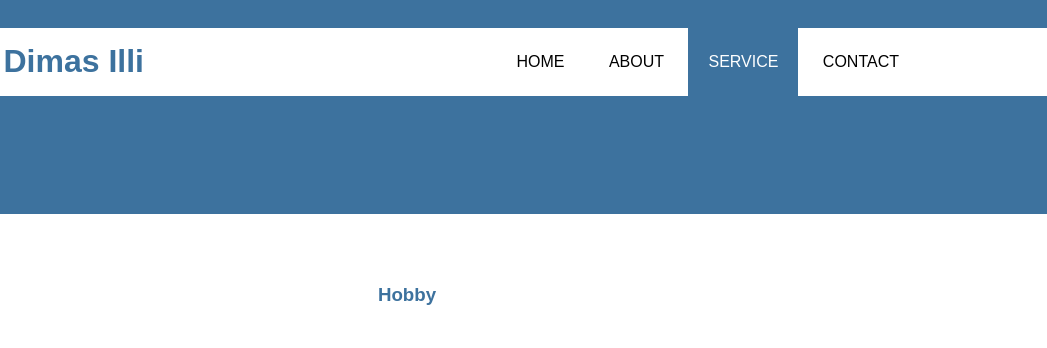
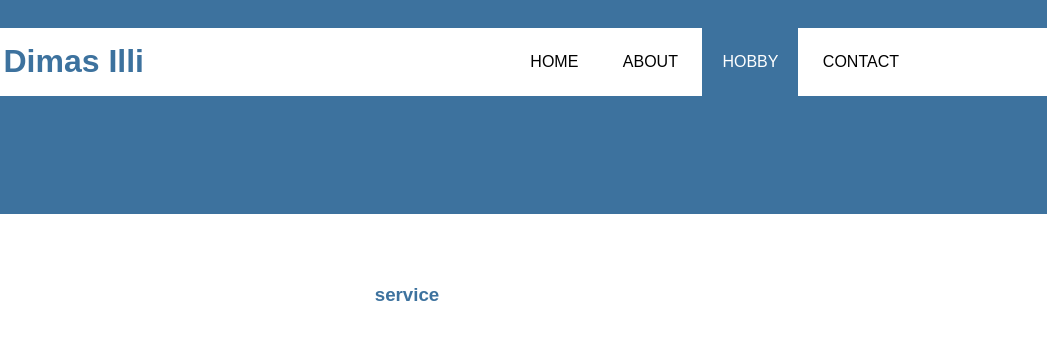
Before and after one commit to dj3project/dj3project.github.io, a plain HTML site: page service.html in a window 1280 px wide. Shown: the top 348 px of the page, 233-1280 px from the left. Drawn offline with nearby package versions, Linux system fonts and the light colour scheme.

Commit message:
Update and rename hoby.html to service.html

```diff
--- a/hoby.html
+++ b/service.html
@@ -30,7 +30,7 @@
 			<ul>
 				<li><a href="index.html">HOME</a></li>
 				<li><a href="about.html">ABOUT</a></li>
-				<li class="active"><a href="service.html">SERVICE</a></li>
+				<li class="active"><a href="service.html">HOBBY</a></li>
 				<li><a href="contact.html">CONTACT</a></li>
 			</ul>
 		</div>
@@ -44,9 +44,9 @@
 	</section>
 
 	<!-- service -->
-	<section class="Hobby">
+	<section class="Service">
 		<div class="container">
-			<h3>Hobby</h3>
+			<h3>service</h3>
 			<div class="box">
 				<div class="col-4">
 					<div class="icon"><i class="fas fa-mountain"></i></div>
```
